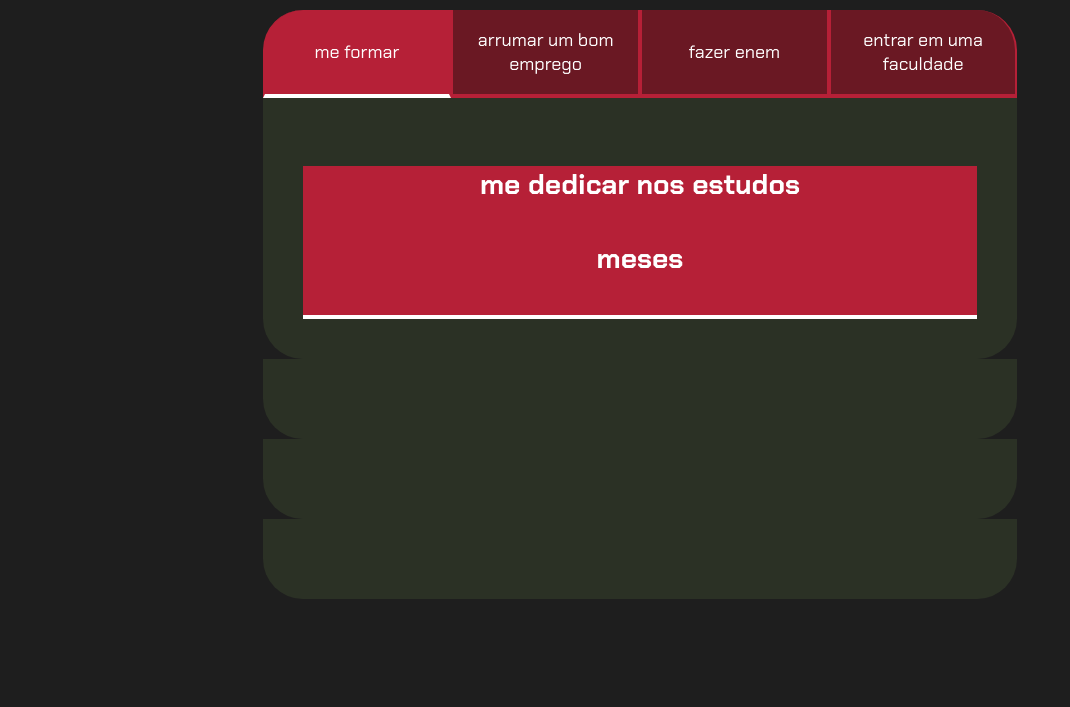
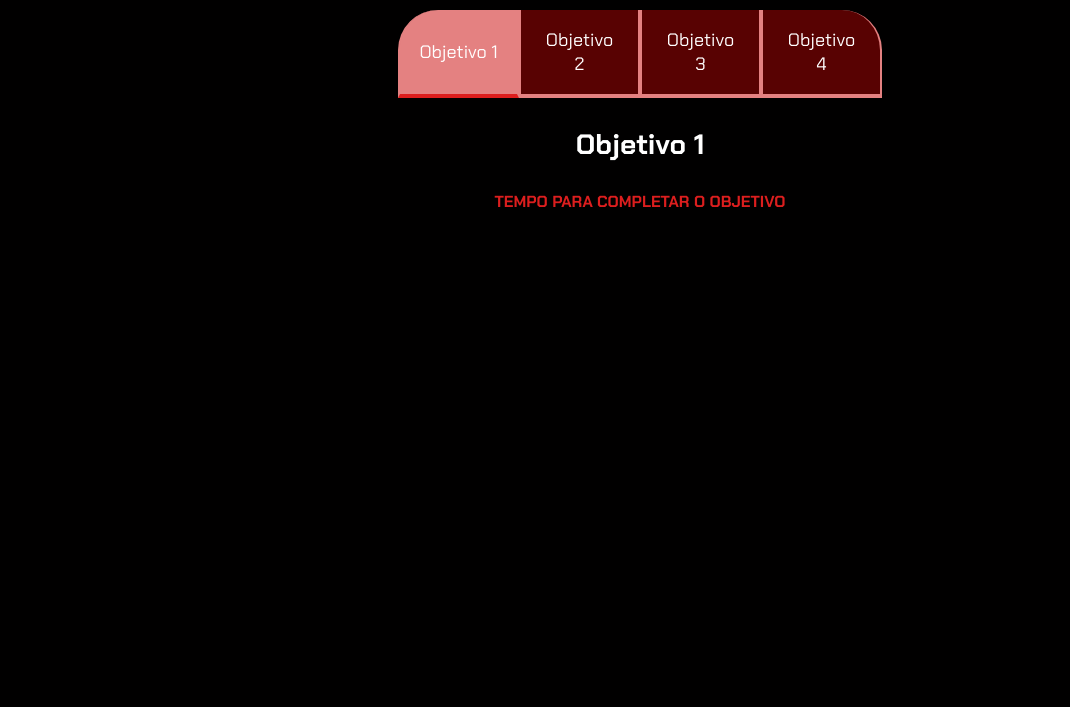
Before and after one commit to lorenafelixfe/VSCode3, a plain HTML site: page index.html in a window 1280 px wide. Shown: the part 93-800 px from the top of the page, without its empty margins (0-1070 px from the left). Drawn offline with Linux system fonts and the light colour scheme.

Commit message:
Add files via upload

```diff
--- a/index.html
+++ b/index.html
@@ -13,33 +13,28 @@
         <h2 class="titulo-principal">Meus objetivos do ano<span>_</span></h2>
         <div class="conteudo">
             <div class="botoes">
-                <button class="botao ativo">me formar</button>
-                <button class="botao">arrumar um bom emprego</button>
-                <button class="botao">fazer enem</button>
-                <button class="botao">entrar em uma faculdade</button>
+                <button class="botao ativo">Objetivo 1</button>
+                <button class="botao">Objetivo 2</button>
+                <button class="botao">Objetivo 3</button>
+                <button class="botao">Objetivo 4</button>
             </div>
             <div class="abas-texto">
                 <div class="aba-conteudo ativo">
-                    <h3 class="aba-conteudo-titulo-principal"> me dedicar nos estudos</h3>
-                    <h4 class="aba-conteudo-titulo-principal"> meses</h4>
+                    <h3 class="aba-conteudo-titulo-principal">Objetivo 1</h3>
+                    <h4 class="aba-conteudo-titulo-secundario">Tempo para completar o objetivo</h4>
+                    <div class="contador"></div>
                 </div>
-            </div>
-            <div class="abas-texto">
                 <div class="aba-conteudo">
-                    <h3 class="aba-conteudo-titulo-principal"> entregar curriculo</h3>
-                    <h4 class="aba-conteudo-titulo-principal"> o quanto antes</h4>
+                    <h3 class="aba-conteudo-titulo-principal">Objetivo 2</h3>
+                    <h4 class="aba-conteudo-titulo-secundario">Tempo para completar o objetivo</h4>
                 </div>
-            </div>
-            <div class="abas-texto">
                 <div class="aba-conteudo">
-                    <h3 class="aba-conteudo-titulo-principal"> focar no cursinho</h3>
-                    <h4 class="aba-conteudo-titulo-principal">6 meses</h4>
+                    <h3 class="aba-conteudo-titulo-principal">Objetivo 3</h3>
+                    <h4 class="aba-conteudo-titulo-secundario">Tempo para completar o objetivo</h4>
                 </div>
-            </div>
-            <div class="abas-texto">
                 <div class="aba-conteudo">
-                    <h3 class="aba-conteudo-titulo-principal">tirar uma boa nota no enem</h3>
-                    <h4 class="aba-conteudo-titulo-principal">6 meses</h4>
+                    <h3 class="aba-conteudo-titulo-principal">Objetivo 4</h3>
+                    <h4 class="aba-conteudo-titulo-secundario">Tempo para completar o objetivo</h4>
                 </div>
             </div>
         </div>
--- a/main.js
+++ b/main.js
@@ -1,10 +1,26 @@
-const botoes = document. querySelectorAll(".botao");
+const botoes = document.querySelectorAll(".botao");
+const textos = document.querySelectorAll(".aba-conteudo");
+const contadores = document.querySelectorAll(".contador");
+const tempoObjetivo1 = new Date("2024-05-20T00:00:00");
+contadores [0].textContent = calculaTempo(tempoObjetivo);
+function calculaTempo (tempoObjetivo){
+    let tempoAtual = new Date ();
+    let tempoFinal = tempoObjetivo-tempoAtual;
+    let segundos = Math.floor(tempoFinal/1000);
+    let minutos = Math.floor (segundos/60);
+    let horas = Math.floor(minutos/60);
+    let dia = Math.floor(horas/24);
+}
+contadores [0].textContent = calculaTempo(tempoObjetivo);
 
-for (let i=0;i<botoes.length;i++){
-botoes[i].onclick=function(){
-   for (j=0;j<botoes.length;j++){
-    botoes[j].classList.remove("ativo");
-   }
-    botoes[i].classList.add("ativo");
+
+for (let i=0; i<botoes.length;i++){
+    botoes[i].onclick=function(){
+        for(j=0;j<botoes.length;j++){
+            botoes[j].classList.remove("ativo");
+            textos[j].classList.remove("ativo");
+        }
+        botoes[i].classList.add("ativo");
+        textos[i].classList.add("ativo");
+    }
 }
-}
--- a/style.css
+++ b/style.css
@@ -1,11 +1,11 @@
 @import url('https://fonts.googleapis.com/css2?family=Chakra+Petch:wght@400;700&display=swap');
 :root {
---cor-de-fundo: #1E1E1E;
---verde: #ffffff;
---branco: #FFFFFF;
---botao-ativo: #b62037;
---botao-inativo: rgba(181, 19, 41, 0.5);
---texto-fundo: rgba(73, 94, 55, 0.3);
+--cor-de-fundo: #010000;
+--verde: #dc1e1e;
+--branco: #ffffff;
+--botao-ativo: #e48181;
+--botao-inativo: rgba(175, 4, 4, 0.5);
+--texto-fundo: rgba(11, 11, 12, 0.3);
 }
 
 body{
@@ -13,24 +13,22 @@ body{
     color: var(--branco);
     font-family: "Chakra Petch", sans-serif;
 }
-.conteudo-principal{
+.conteudo-principal {
     display: flex;
     flex-direction: column;
     justify-content: center;
     align-items: center;
-max-width: 1200%;
+    max-width: 1200px;
     width: 100%;
     margin: 0 auto;
 }
-
 .titulo-principal{
     text-align: left;
     width: 100%;
-    font-size:32px;
-
+    font-size: 32px;
 }
 .botao{
-    font-family:"Chakra Petch", sans-serif;
+    font-family: "Chakra Petch",sans-serif;
     background-color: var(--botao-inativo);
     color: var(--branco);
     display: flex;
@@ -43,43 +41,21 @@ margin: 0 auto;
     border-left: 2px solid var(--botao-ativo);
     border-right: 2px solid var(--botao-ativo);
     border-top: none;
-
 }
 .botoes{
     display: block;
-
-}
-@media screen and (min-width: 768px){
-    .botoes{
-        display: flex;
-    }
-    .botao:first-child {
-        border-radius: 40px 0 0 0;
-    }
-    .botao:last-child{
-        border-radius: 0 40px 0 0;
-    }
-
-}
-.ativo{
-    background-color: var(--botao-ativo);
-    border-bottom: 4px solid var(--verde);
-
-}
-.abas-texto{
-    background-color: var(--texto-fundo);
-    padding: 40px;
-    border-radius: 0 0 40px 40px;
-
-
 }
 .botao.ativo{
     background-color: var(--botao-ativo);
     border-bottom: 4px solid var(--verde);
-
+}
+.abas-textos{
+    background-color: var(--texto-fundo);
+    padding: 40px;
+    border-radius: 0 0 40px 40px;
 }
 .aba-conteudo.ativo{
-    display: block;
+    display:block;
 }
 .aba-conteudo{
     display: none;
@@ -88,8 +64,21 @@ margin: 0 auto;
     font-size: 28px;
     text-align: center;
 }
-.aba-conteudo-titulo-secudario{
+.aba-conteudo-titulo-secundario{
     text-align: center;
     color: var(--verde);
     text-transform: uppercase;
 }
+@media screen and (min-width: 768px) {
+    .botoes {
+        display: flex;
+    }
+
+    .botao:first-child {
+        border-radius: 40px 0 0 0;
+    }
+
+    .botao:last-child {
+        border-radius: 0 40px 0 0;
+    }
+}
```
Lines whose indentation alone changed are shown as unchanged.
